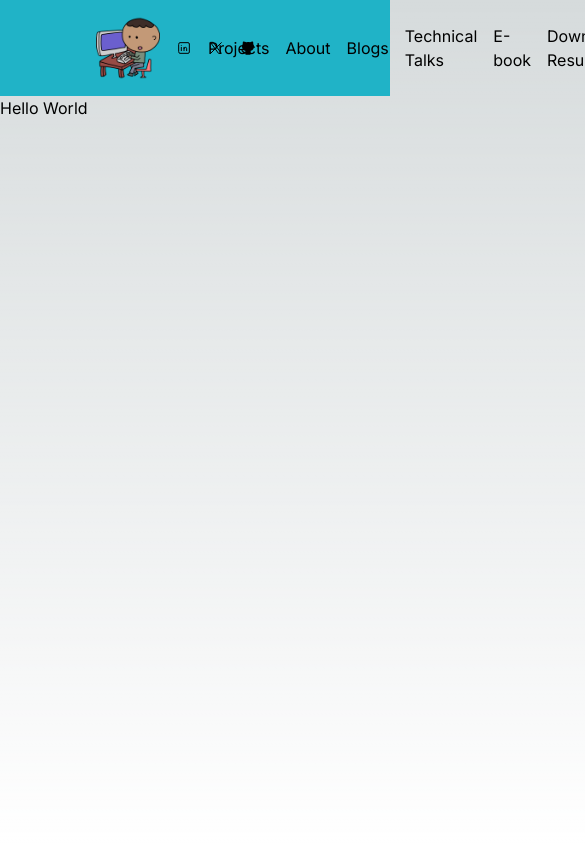
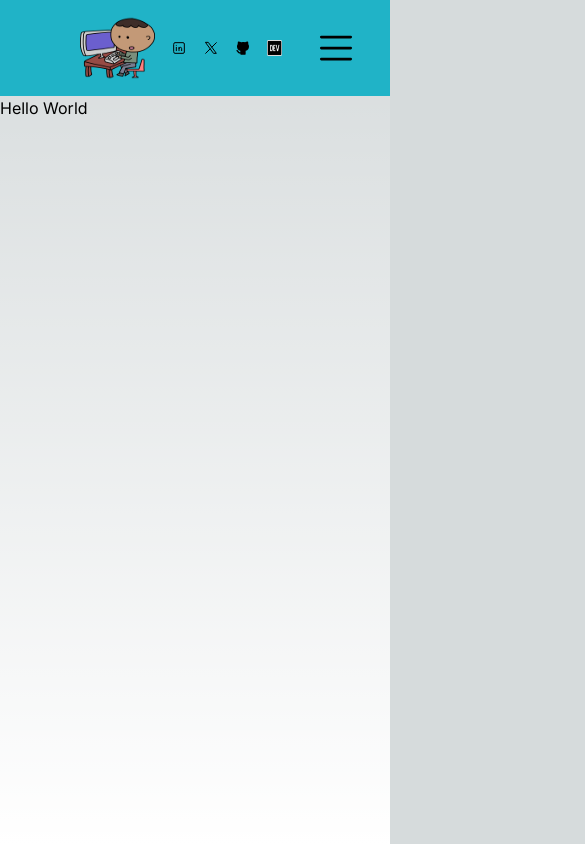
Before and after one commit to jcsmileyjr/portfolio-v4, a Next.js app: page / in a window 390 px wide. Shown: the top 844 px of the page, 585 px wide, since content can reach past the window. Built offline with nearby package versions, Linux system fonts and the light colour scheme.

Commit message:
Refactor to allow menu to be open/close

```diff
--- a/src/app/components/header/header.tsx
+++ b/src/app/components/header/header.tsx
@@ -1,12 +1,28 @@
+"use client"
 import Image from 'next/image';
 import Link from 'next/link';
+import { useEffect, useState} from 'react';
 import Coder from '../../images/personal/coder.png';
 import Devto from '../../images/personal/devto-1.png';
 const Header = () => {
+    const [isMenuOpen, setIsMenuOpen] = useState(false);
+    const [size, setSize] = useState(0);
+
+    useEffect(() => {
+        setSize(window.innerWidth);
+        console.log(window.innerWidth);
+        window.addEventListener("resize", handleSize);
+        return () => window.removeEventListener("resize", handleSize);
+    }, []);
+
+    const handleSize = () => {
+    setSize(window.innerWidth);
+    };
     return (
-        <section className="bg-primaryBlue w-full text-white py-4 px-8 flex flex-row justify-between">
+        <section className="bg-primaryBlue w-full text-white py-4 px-8 flex flex-col md:flex-row justify-between">
+            <div className='flex flex-row justify-between'>
                 <div className='flex flex-row gap-4 items-center '>
-                <Image priority={false} src={Coder} width={75} height={50} alt="" className='h-16 ml-16' />
+                    <Image priority={false} src={Coder} width={75} height={50} alt="" className='h-16 ml-12' />
                     <Link href="/">
                         <svg xmlns="http://www.w3.org/2000/svg" width="16" height="16" viewBox="0 0 24 24" stroke-width="1.5" stroke="#000000" fill="none" stroke-linecap="round" stroke-linejoin="round">
                             <path stroke="none" d="M0 0h24v24H0z" fill="none"/>
@@ -34,7 +50,18 @@ const Header = () => {
                         <Image priority={false} src={Devto} width={15} height={5} alt="" className='h-4' />
                     </Link>
                 </div>
-            <div className='flex flex-row gap-4 mr-16 items-center'>
+                <button onClick={() => setIsMenuOpen(!isMenuOpen)} className='md:hidden' aria-expanded={isMenuOpen} aria-label="Toggle navigation">
+                    <svg xmlns="http://www.w3.org/2000/svg"  width="44" height="44" viewBox="0 0 24 24" stroke-width="1.5" stroke="#000000" fill="none" stroke-linecap="round" stroke-linejoin="round">
+                        <path stroke="none" d="M0 0h24v24H0z" fill="none"/>
+                        <path d="M4 6l16 0" />
+                        <path d="M4 12l16 0" />
+                        <path d="M4 18l16 0" />
+                    </svg>
+                </button>
+            </div>
+
+
+            <div className={`${size > 650 ? 'flex md:flex-row gap-2 md:gap-4 mt-4 md:mt-0 md:mr-8 items-center flex-col' : isMenuOpen ? 'flex flex-col gap-2 mt-4 items-center' : 'hidden'}`}>
                 <Link href="/"><span className='text-white'>Projects</span></Link>
                 <Link href="/">About</Link>
                 <Link href="/">Blogs</Link>
@@ -42,7 +69,6 @@ const Header = () => {
                 <Link href="/">E-book</Link>
                 <Link href="/">Download Resume</Link>
             </div>
-
         </section>
     )
 }
--- a/tailwind.config.ts
+++ b/tailwind.config.ts
@@ -13,6 +13,9 @@ const config: Config = {
         'gradient-conic':
           'conic-gradient(from 180deg at 50% 50%, var(--tw-gradient-stops))',
       },
+      transitionProperty: {
+        'height': 'height',
+      }
     },
     colors: {
       'primaryBlue': '#20B3C7',
```
Lines whose indentation alone changed are shown as unchanged.
